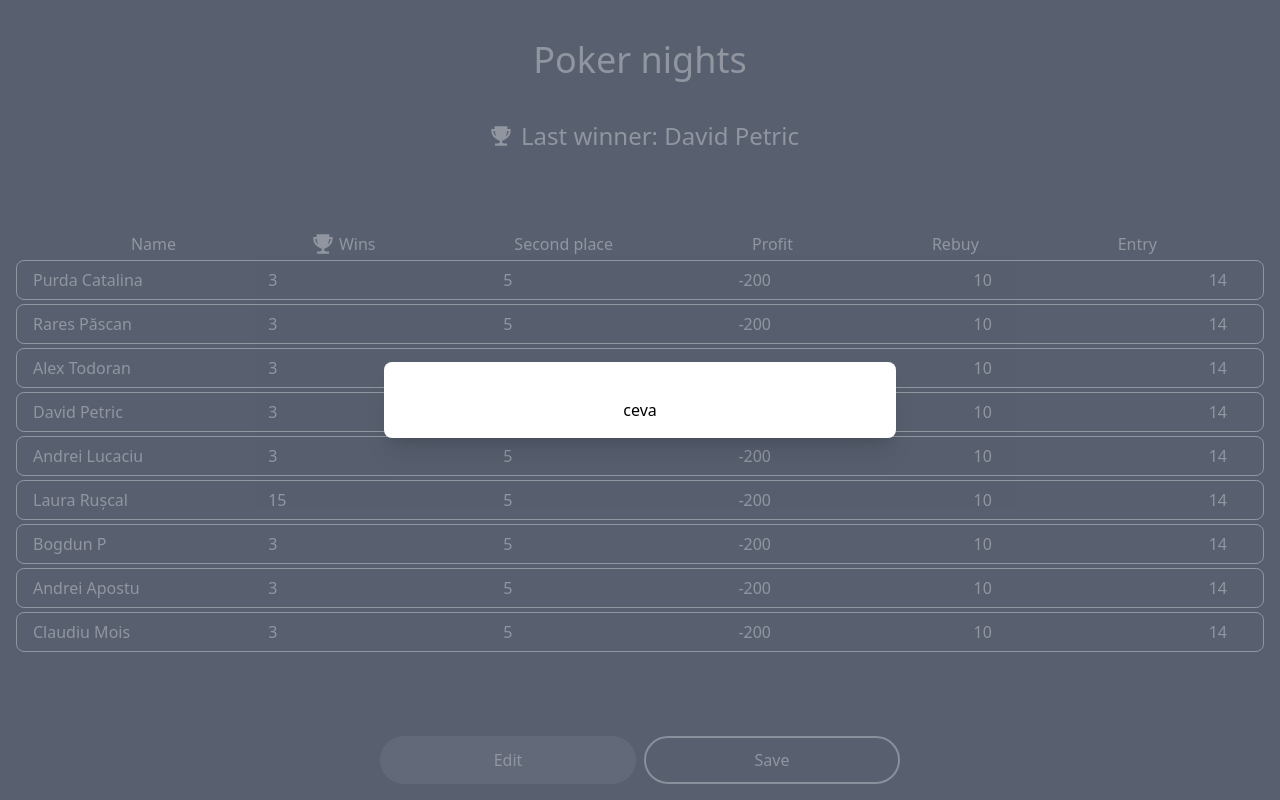
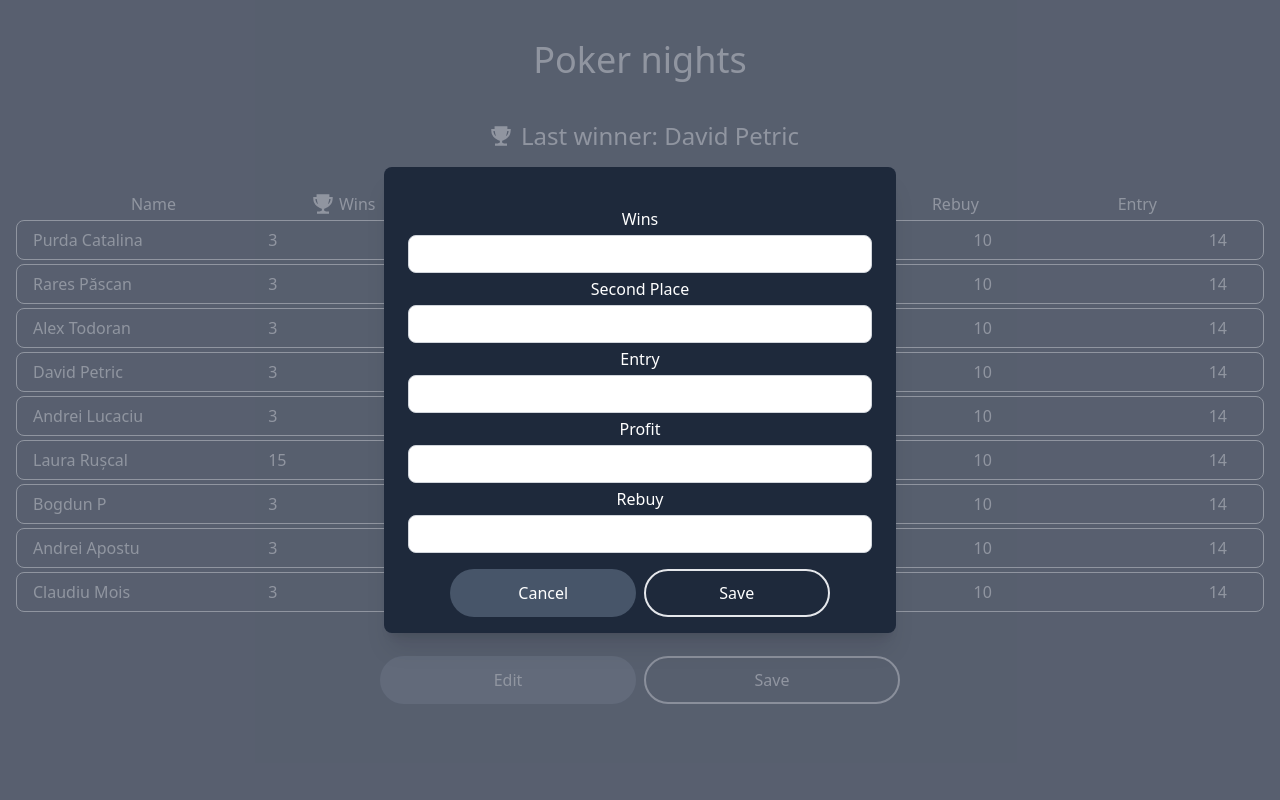
Before and after one commit to iamdavidpetric/poker, a React (Create React App) app: page / in a window 1280 px wide. Both pictures are taken after a click on the button "Edit". Built offline with nearby package versions, Linux system fonts and the light colour scheme.

Commit message:
Add card and textfield

```diff
--- a/src/show/components/Modal/index.jsx
+++ b/src/show/components/Modal/index.jsx
@@ -20,7 +20,7 @@ const Modal = ({ children, setVisible, title, visible }) => {
             onClick={() => setVisible(false)}
           />
           <span className="inline-block align-middle h-screen">&#8203;</span>
-          <div className="inline-block bg-white text-black rounded-lg text-left overflow-hidden shadow-xl transform transition-all my-8 align-middle max-w-lg w-full">
+          <div className="inline-block bg-slate-800 text-white rounded-lg text-left overflow-hidden shadow-xl transform transition-all my-8 align-middle max-w-lg w-full">
             <div className="flex justify-center p-6 pb-4">
               <div className="flex flex-col mt-3 text-center justify-center w-full">
                 {title && (
--- /dev/null
+++ b/src/show/components/TextField/index.js
@@ -0,0 +1,59 @@
+import PropTypes from "prop-types";
+
+const TextField = ({
+  area,
+  className,
+  label,
+  onChange,
+  placeholder,
+  required,
+  type,
+  value,
+}) => {
+  return (
+    <div>
+      <div className="my-1">{label && <label>{label}</label>}</div>
+      {area ? (
+        <textarea
+          type={type}
+          value={value}
+          onChange={onChange}
+          required={required}
+          placeholder={placeholder}
+          className={`appearance-none relative block w-full px-3 py-3 border border-gray-300 placeholder-gray-500 text-gray-900 focus:outline-none focus:ring-primary-500 focus:border-primary-500 text-sm focus:z-10 transition-all duration-300 ${className}`}
+        />
+      ) : (
+        <input
+          type={type}
+          value={value}
+          onChange={onChange}
+          required={required}
+          placeholder={placeholder}
+          className={` appearance-none relative block w-full px-3 py-2 border border-gray-300 placeholder-gray-500 text-gray-900 focus:outline-none focus:ring-primary-500 focus:border-primary-500 text-sm focus:z-10 transition-all duration-300 ${className}`}
+        />
+      )}
+    </div>
+  );
+};
+
+TextField.defaultProps = {
+  className: "",
+  label: "",
+  onChange: () => {},
+  placeholder: "",
+  required: false,
+  type: "text",
+  value: "",
+};
+
+TextField.propTypes = {
+  className: PropTypes.string,
+  label: PropTypes.string,
+  onChange: PropTypes.func,
+  placeholder: PropTypes.string,
+  required: PropTypes.bool,
+  type: PropTypes.string,
+  value: PropTypes.oneOfType([PropTypes.string, PropTypes.number]),
+};
+
+export default TextField;
--- a/src/show/components/index.js
+++ b/src/show/components/index.js
@@ -1,5 +1,6 @@
 import Card from "./Card";
 import Modal from "./Modal";
 import Button from "./Button";
+import TextField from "./TextField";
 
-export { Button, Card, Modal };
+export { Button, Card, Modal, TextField };
--- a/src/show/pages/public/Home/index.jsx
+++ b/src/show/pages/public/Home/index.jsx
@@ -7,11 +7,16 @@ import { MdEmojiPeople } from "react-icons/md";
 import { useNavigate } from "react-router-dom";
 import { BsFillPersonFill } from "react-icons/bs";
 
-import { Button, Card, Modal } from "show/components";
+import { Button, Card, Modal, TextField } from "show/components";
 
 const Home = () => {
   const navigate = useNavigate();
   const [openModal, setOpenModal] = useState(false);
+  const [wins, setWins] = useState("");
+  const [rebuy, setRebuy] = useState("");
+  const [entry, setEntry] = useState("");
+  const [profit, setProfit] = useState("");
+  const [secondPlace, setSecondPlace] = useState("");
 
   const toggleModal = () => {
     setOpenModal(!openModal);
@@ -132,7 +137,7 @@ const Home = () => {
           </div>
         </div>
 
-        <div className="flex flex-row justify-evenly text-white mt-20">
+        <div className="flex flex-row justify-evenly text-white mt-10">
           {topTable.map((item, index) => (
             <Button key={index} iconLeft={item.icon} label={item.lable} />
           ))}
@@ -152,7 +157,7 @@ const Home = () => {
           ))}
         </div>
 
-        <div className="flex justify-center mt-20">
+        <div className="flex justify-center mt-10">
           <Button
             onClick={() => toggleModal()}
             label="Edit"
@@ -166,7 +171,53 @@ const Home = () => {
         </div>
       </div>
       <Modal setVisible={toggleModal} visible={openModal}>
-        <div> ceva</div>
+        <TextField
+          className="rounded-lg text-center"
+          onChange={(e) => setWins(e.target.value)}
+          value={wins}
+          label={"Wins"}
+          placeholder={""}
+        />
+        <TextField
+          className="rounded-lg text-center"
+          onChange={(e) => setSecondPlace(e.target.value)}
+          value={secondPlace}
+          label={"Second Place"}
+          placeholder={""}
+        />
+        <TextField
+          className="rounded-lg text-center"
+          onChange={(e) => setEntry(e.target.value)}
+          value={entry}
+          label={"Entry"}
+          placeholder={""}
+        />
+        <TextField
+          className="rounded-lg text-center"
+          onChange={(e) => setProfit(e.target.value)}
+          value={profit}
+          label={"Profit"}
+          placeholder={""}
+        />
+        <TextField
+          className="rounded-lg text-center"
+          onChange={(e) => setRebuy(e.target.value)}
+          value={rebuy}
+          label={"Rebuy"}
+          placeholder={""}
+        />
+        <div className="flex justify-center mt-4">
+          <Button
+            onClick={() => toggleModal()}
+            label="Cancel"
+            className="flex bg-slate-600 w-2/5 h-12 justify-center rounded-full mr-1 text-white"
+          />
+          <Button
+            onClick={() => navigate("/ceva")}
+            label="Save"
+            className="flex  w-2/5 justify-center rounded-full ml-1 border-2"
+          />
+        </div>
       </Modal>
     </Fragment>
   );
```
